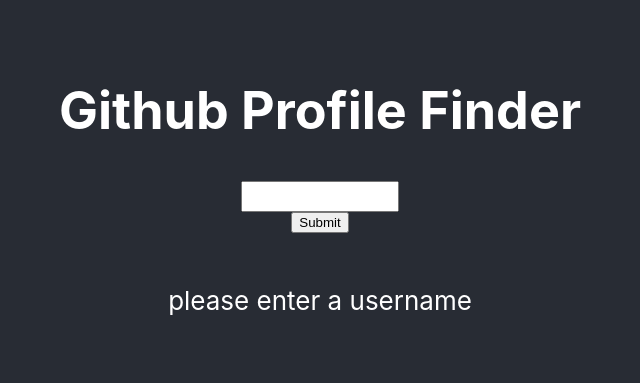
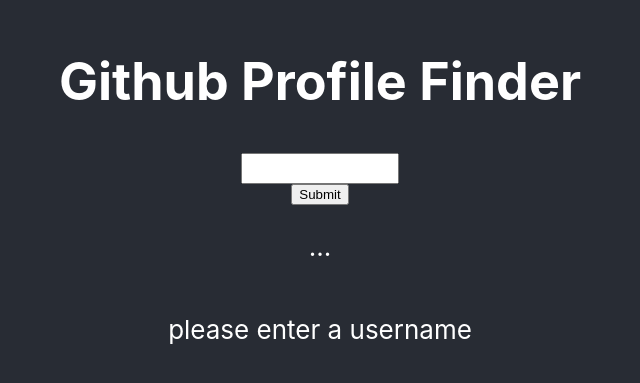
Before and after one commit to Sun5hine/Github_Profile_Finder, a React (Create React App) app: page / in a window 1280 px wide. Shown: the part 207-590 px from the top of the page, without its empty margins (320-960 px from the left). Built offline with nearby package versions, Linux system fonts and the light colour scheme.

Commit message:
Update UserForm.js

```diff
--- a/src/components/UserForm.js
+++ b/src/components/UserForm.js
@@ -5,7 +5,7 @@
     <form onSubmit={props.getUser}>
       <input className="form" type="text" name="username"/>
       <button style={{margin:"auto", display:"block" }}> Submit </button>
-    <p> </p>
+    <p> ... </p>
     </form>
 
   );
```
